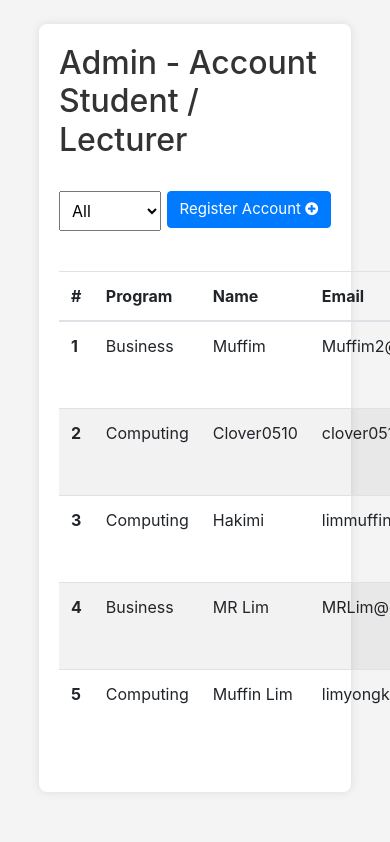
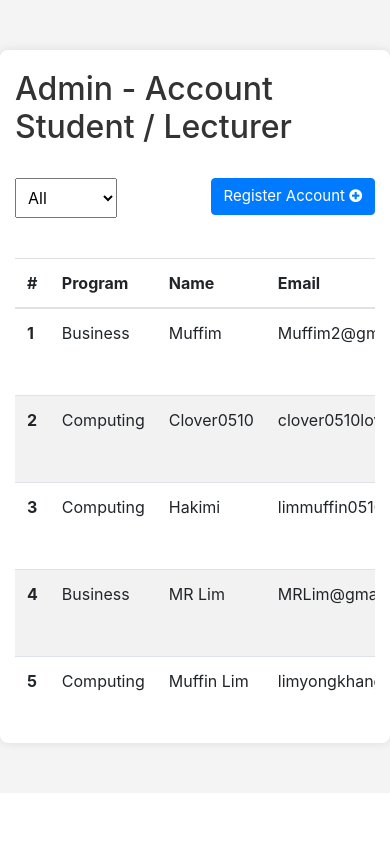
Before and after one commit to muffinlim/enterprise, a PHP site: page /Content/admin_account.php in a window 390 px wide; the page is wider, and only the part inside the window is pictured. Shown: the part 56-898 px from the top of that part. After the commit the page ends 806 px from the top of that part, so only its background shows below. Run offline with PHP 8.4, Linux system fonts and the light colour scheme; data comes from the database, SQL or seed files in the repository.

Commit message:
responsive

```diff
--- a/Content/admin_account.php
+++ b/Content/admin_account.php
@@ -22,10 +22,10 @@
 ?>
 
 <body>
-<div class="admin-container mt-4">
+<div class="container-md">
 <h2>Admin - Account Student / Lecturer</h2>
 <br>
-<table class="table table-striped">
+<table class="table table-striped table-responsive-xl">
   <thead>
 
   <div class="d-flex justify-content-between">
--- a/Content/student_file.php
+++ b/Content/student_file.php
@@ -28,7 +28,7 @@
     <a href="student_upload_file.php" class="btn btn-primary" style="font-size:15px">Upload File <i class="fa fa-plus-circle"></i></a>
 </div>
 <br><br>
-<table class="table table-striped">
+<table class="table table-striped table-responsive-md">
   <thead>
     <tr>
       <th scope="col">#</th>
--- a/Styles/admin_register_user.css
+++ b/Styles/admin_register_user.css
@@ -11,6 +11,14 @@ body {
     background-color: #fff;
     border-radius: 8px;
     box-shadow: 0 0 10px rgba(0, 0, 0, 0.1);
+  }
+    .container-md{
+    margin: 50px auto;
+    background-color: #fff;
+    border-radius: 8px;
+    box-shadow: 0 0 10px rgba(0, 0, 0, 0.1);
+    padding-top:5%;
+    background-color: #fff;
   }
 
   h2 {
```
Also changed, not shown: Styles/Studentprofile.css (+7 -0 lines).
